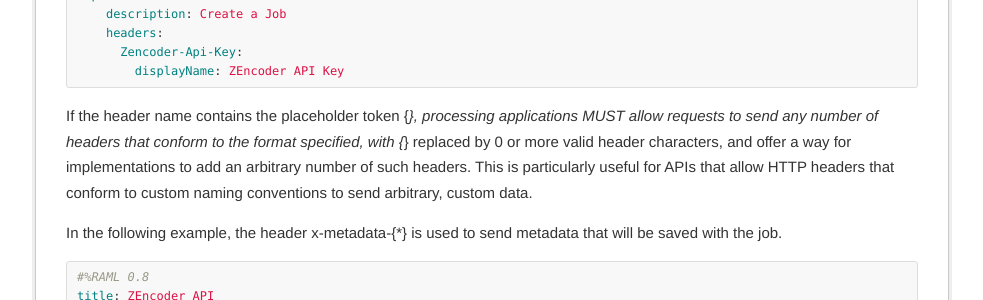
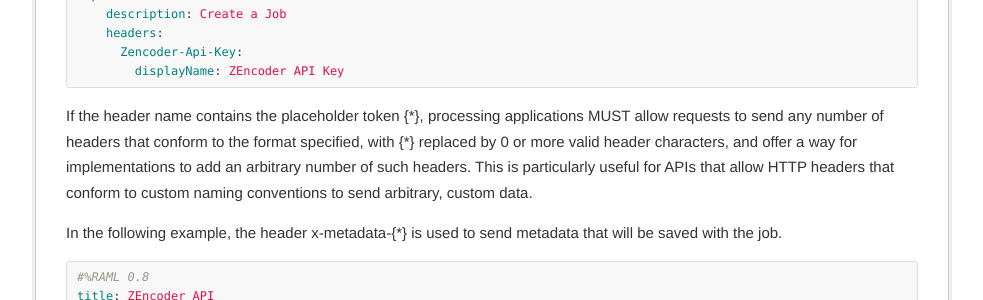
Before and after one commit to raml-org/raml-spec, a Jekyll site: the page built from spec.md, in a window 1280 px wide and 900 px high, scrolled down 17926 px. Shown: the part 153-453 px from the top of the window, without its empty margins (148-1131 px from the left). Built offline with Jekyll 4.4.1, drawn with Linux system fonts in a browser that asks for light colours.

````diff
--- a/spec.md
+++ b/spec.md
@@ -2,6 +2,7 @@
 layout: specs
 title: Your New Jekyll Site
 ---
+
 RAML&trade; Version 0.8: RESTful API Modeling Language
 ===================================
 
@@ -754,9 +755,9 @@ baseUri: https://app.zencoder.com/api/{version}
         displayName: ZEncoder API Key
 ```
 
-If the header name contains the placeholder token {*}, processing applications MUST allow requests to send any number of headers that conform to the format specified, with {*} replaced by 0 or more valid header characters, and offer a way for implementations to add an arbitrary number of such headers. This is particularly useful for APIs that allow HTTP headers that conform to custom naming conventions to send arbitrary, custom data.
-
-In the following example, the header x-metadata-{*} is used to send metadata that will be saved with the job.
+If the header name contains the placeholder token {\*}, processing applications MUST allow requests to send any number of headers that conform to the format specified, with {\*} replaced by 0 or more valid header characters, and offer a way for implementations to add an arbitrary number of such headers. This is particularly useful for APIs that allow HTTP headers that conform to custom naming conventions to send arbitrary, custom data.
+
+In the following example, the header x-metadata-{\*} is used to send metadata that will be saved with the job.
 
 ```yaml
 #%RAML 0.8
````
Also changed, not shown: 1 other file.
